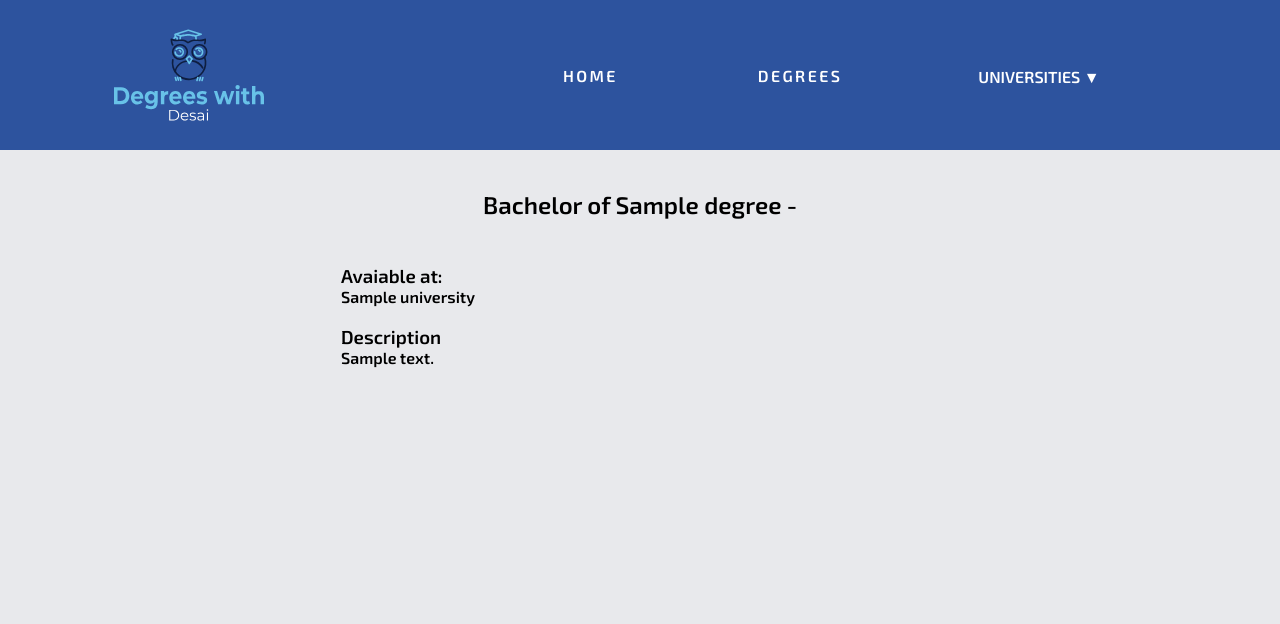
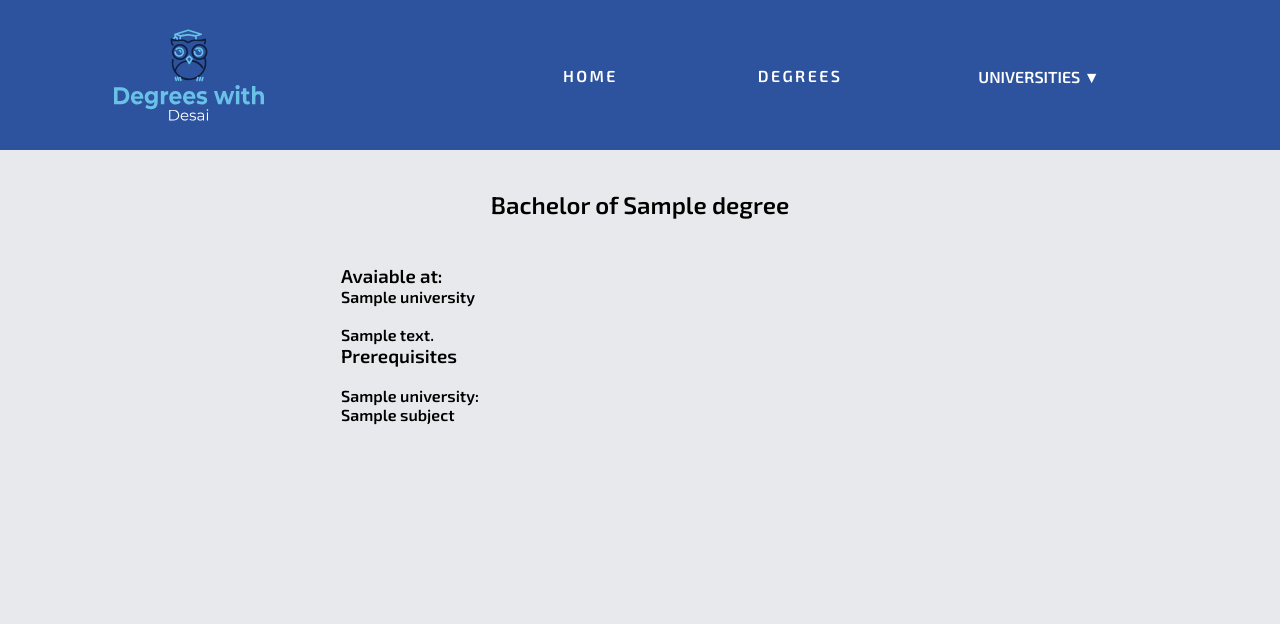
Before and after one commit to KushDesai04/13DTP-Project, a Flask app: page /degree/1 in a window 1280 px wide. Shown: the top 624 px of the page. Run offline with Flask 2, Linux system fonts and the light colour scheme; tables that the repository leaves empty hold one stand-in row (values such as "Sample post").

Commit message:
prerequisites now show in degree pages

```diff
--- a/main.py
+++ b/main.py
@@ -38,8 +38,7 @@ def home():
 @app.route('/like', methods = ['POST'])
 def like():
   degree = request.get_data().decode()
-  print(degree)
-  print(type(degree))
+
   deg = models.Degree.query.filter_by(name=degree).first()
   deg.likes += 1
   db.session.merge(deg)
@@ -67,8 +66,9 @@ def universities():
 def degree(id):
   degree = models.Degree.query.filter_by(id=id).first_or_404()
   universities = degree.universities
-  subjects = degree.subjects
-  return render_template('degree.html', degree = degree, universities = universities)
+  prereq = degree.prerequisites
+  prereq_uni = [req.uid for req in prereq]
+  return render_template('degree.html', degree = degree, universities = universities, prereq = prereq, prereq_uni = prereq_uni)
 
 # All degrees page
 @app.route('/degrees', methods = ["GET", "POST"])
--- a/models.py
+++ b/models.py
@@ -30,7 +30,7 @@ class Degree(db.Model):
 
     # Relations
     universities = db.relationship('University', secondary=UniversityDegree, back_populates='degrees')
-    subjects = db.relationship('Prerequisites', back_populates='degrees')
+    prerequisites = db.relationship('Prerequisites', back_populates='degrees')
 
 
 class Subject(db.Model):
@@ -56,4 +56,4 @@ class Prerequisites(db.Model):
     credits = db.Column(db.Integer)
 
     subjects = db.relationship('Subject', back_populates='degrees')
-    degrees = db.relationship('Degree', back_populates='subjects')
+    degrees = db.relationship('Degree', back_populates='prerequisites')
--- a/templates/degree.html
+++ b/templates/degree.html
@@ -1,9 +1,11 @@
 {% extends 'layout.html' %}
 {% block content %}
 
-<div class = "title"><h2>Bachelor of {{degree.name}} - </h2></div>
+<div class="title">
+    <h2>Bachelor of {{degree.name}} </h2>
+</div>
 
-<div class = "degree">
+<div class="degree">
     <h3>Avaiable at:</h3>
     {% for university in universities %}
     <p>{{ university.name }}</p>
@@ -11,7 +13,20 @@
 
     <br>
 
-<h3>Description</h3>
     <p>{{ degree.description }}</p>
+    <h3>Prerequisites</h3>
+
+    {% for uni in universities %}
+        <br>
+        {% if uni.id in prereq_uni %} <!-- Check if the uni has prerequisites -->
+            <h4>{{uni.name}}:</h4>
+            {% for req in prereq %}
+                {% if uni.id == req.uid %} <!-- Match the prerequisite to the university -->
+                    <p>{{req.subjects.name}}</p>
+                {% endif %}
+
+            {% endfor %}
+        {% endif %}
+    {% endfor %}
 </div>
 {% endblock %}
--- a/templates/university.html
+++ b/templates/university.html
@@ -1,12 +1,11 @@
 {% extends 'layout.html' %}
 {% block content %}
 
-<h2>University Information</h2>
+<h2>{{ university.name }}</h2>
 <div class="text">
-{{university.name}}
 {{university.details}}
 {% for degree in university.degrees %}
-<p>{{degree.name}}</p>
+<a href="{{ url_for('degree', id=degree.id )}}")>{{degree.name}}</a>
 {% endfor %}
 </div>
 <img src = '/static/images/Auckland.jpg'>
```
Lines whose indentation alone changed are shown as unchanged.
